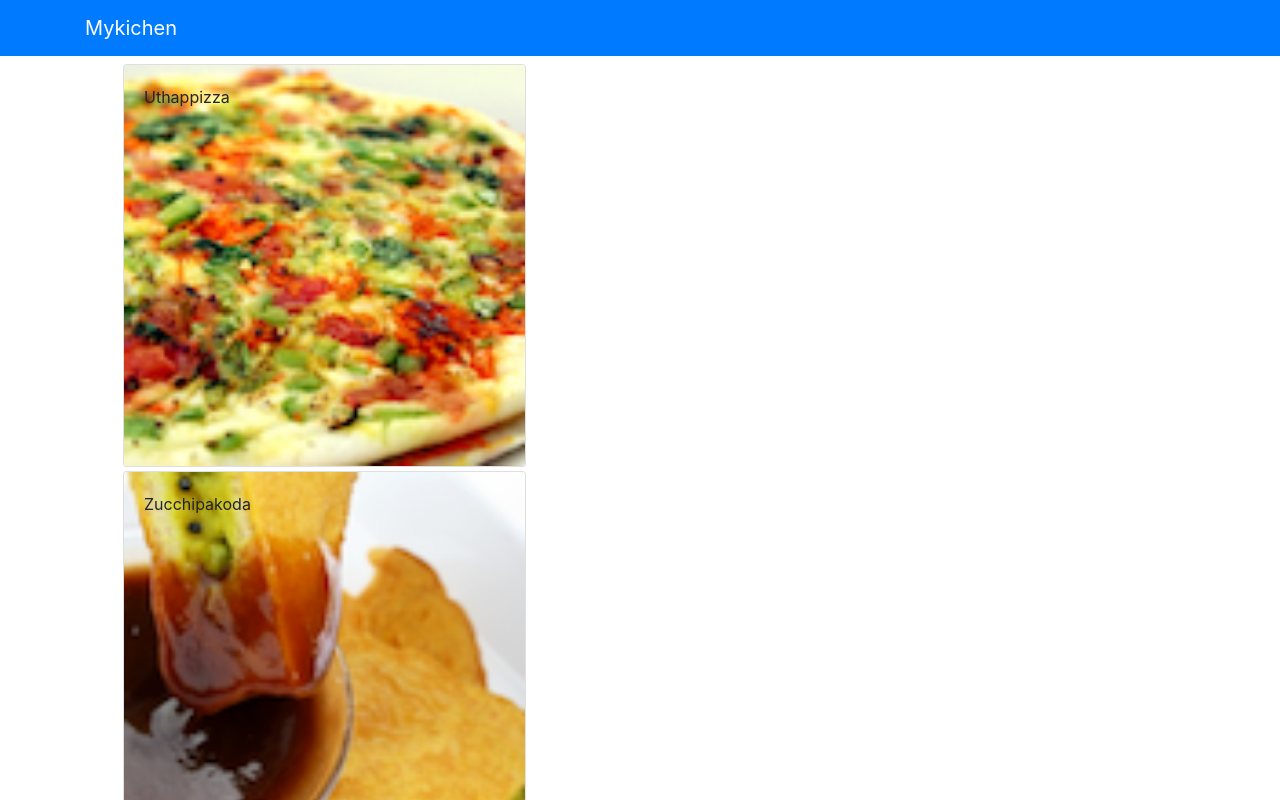
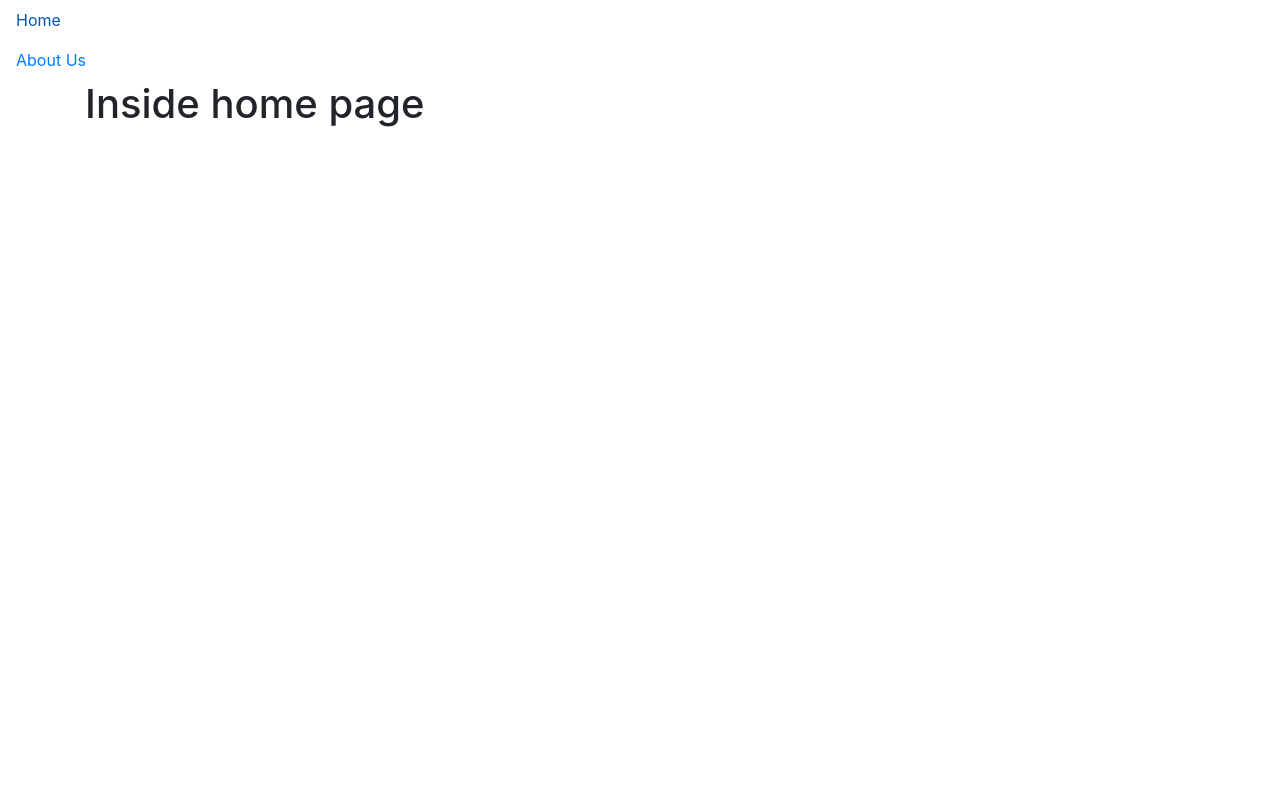
Before and after one commit to tanusgit/MyKitchen, a React (Create React App) app in the folder mykitchen/: page / in a window 1280 px wide. Shown: the top 800 px of the page. Built offline with nearby package versions, Linux system fonts and the light colour scheme.

Commit message:
routing is successful

```diff
--- a/mykitchen/package.json
+++ b/mykitchen/package.json
@@ -10,6 +10,7 @@
     "popper.js": "^1.16.1",
     "react": "^16.13.1",
     "react-dom": "^16.13.1",
+    "react-router-dom": "^5.2.0",
     "react-scripts": "3.4.1",
     "reactstrap": "^8.4.1"
   },
--- a/mykitchen/src/App.js
+++ b/mykitchen/src/App.js
@@ -3,8 +3,13 @@ import './App.css';
 import { DISHES } from './component/dishes';
 import { Navbar, NavbarBrand } from 'reactstrap';
 import Menu from './component/Menu';
+import { BrowserRouter, Route, Switch } from 'react-router-dom';
+import Home from './component/Home';
+import About from './component/About';
+import NavbarNew from './component/NavbarNew';
 
-class App extends Component {
+
+/*class App extends Component {
   constructor(props) {
     super(props);
     this.state = {
@@ -25,6 +30,20 @@ class App extends Component {
   }
 
 }
+*/
+
+function App() {
+  return (
+
+      <main>
+        <NavbarNew>Kitchen</NavbarNew>
+          <Switch>
+              <Route path="/" component={Home} exact />
+              <Route path="/About" component={About} />
+          </Switch>
+      </main>
+  )
+}
 
 
 export default App;
--- /dev/null
+++ b/mykitchen/src/component/About.js
@@ -0,0 +1,24 @@
+import React, { Component } from 'react';
+import { Card, CardImg, CardImgOverlay, CardText, CardBody, CardTitle } from 'reactstrap';
+
+
+class About extends Component {
+
+    constructor(props) {
+        super(props);
+
+    }
+
+
+        render() {
+
+
+            return (
+                <div className="container">
+                  <h1>Inside about page</h1>
+
+                </div>
+            );
+        }
+    }
+export default About;
--- /dev/null
+++ b/mykitchen/src/component/Home.js
@@ -0,0 +1,23 @@
+import React, { Component } from 'react';
+import { Card, CardImg, CardImgOverlay, CardText, CardBody, CardTitle } from 'reactstrap';
+
+
+class Home extends Component {
+
+    constructor(props) {
+        super(props);
+    }
+
+
+    render() {
+
+
+        return (
+            <div className="container">
+              <h1>Inside home page</h1>
+
+            </div>
+        );
+    }
+}
+export default Home;
--- a/mykitchen/src/component/Menu.js
+++ b/mykitchen/src/component/Menu.js
@@ -64,7 +64,7 @@ class Menu extends Component {
                         <div className="col-md-5 m-1">
                             {menu}
                         </div>
-                        <div className="col-md-5 m-1">
+                        <div className="col-md-3 m-1">
                             {this.renderDish(this.state.selectedDish)}
                         </div>
 
--- /dev/null
+++ b/mykitchen/src/component/NavbarNew.js
@@ -0,0 +1,17 @@
+import React from 'react';
+import {NavLink} from 'reactstrap';
+
+
+
+
+
+function NavbarNew() {
+    return (
+      <div>
+        <NavLink href="/">Home </NavLink>
+        <NavLink href="/About">About Us </NavLink>
+      </div>
+    );
+  };
+
+  export default NavbarNew;
--- a/mykitchen/src/index.js
+++ b/mykitchen/src/index.js
@@ -4,11 +4,12 @@ import 'bootstrap/dist/css/bootstrap.min.css';
 import './index.css';
 import App from './App';
 import * as serviceWorker from './serviceWorker';
+import {BrowserRouter} from 'react-router-dom';
 
 ReactDOM.render(
-  <React.StrictMode>
-    <App />
-  </React.StrictMode>,
+  <BrowserRouter>
+  <App />
+</BrowserRouter>,
   document.getElementById('root')
 );
 
```
Also changed, not shown: mykitchen/src/component/Shop.js (added), 1 other file (tests, documents, lock files or other folders).
